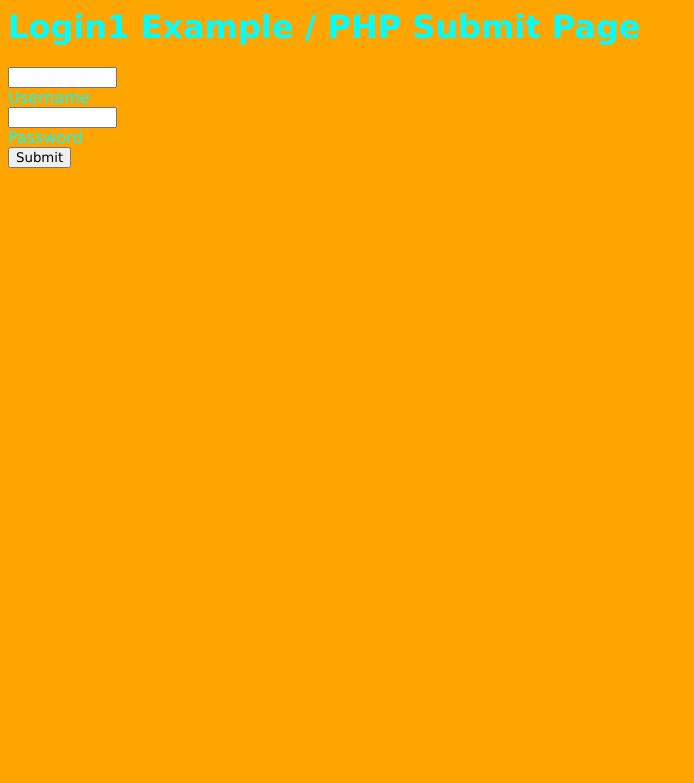
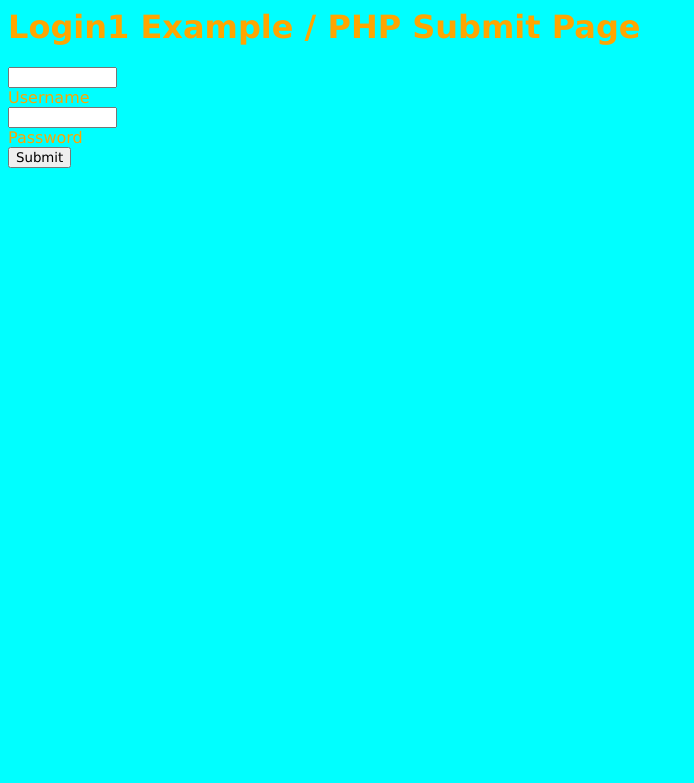
Before and after one commit to abhijeetdebe/NewTask, a PHP site: page / in a window 1280 px wide. Shown: the top 783 px of the page, without its empty margins (0-694 px from the left). Run offline with PHP 8.4, Linux system fonts and the light colour scheme.

Commit message:
Index.php  2nd commit

```diff
--- a/index.php
+++ b/index.php
@@ -4,8 +4,8 @@
 <title>Login1 Example</title>
 <style>
 body  { font-family:Verdana;
-        color:aqua;
-        background-color:orange; }
+        color:orange;
+        background-color:aqua; }
 input { font-family:Verdana; width="1in"; }
 td    { text-align:center; }
 </style>
```
